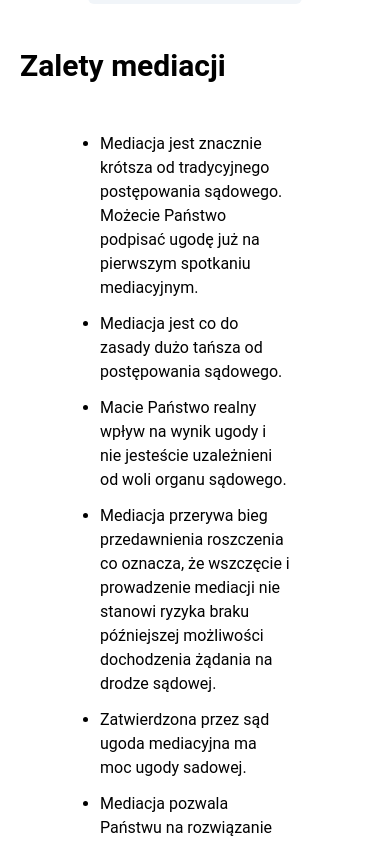
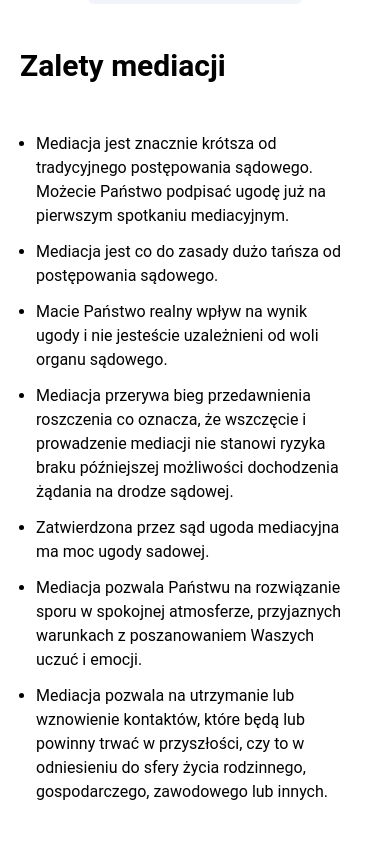
Before and after one commit to nxy7/mediujemy, a Nuxt app: page / in a window 390 px wide. Shown: the part 1980-2823 px from the top of the page. Built offline with nearby package versions, Linux system fonts and the light colour scheme.

Commit message:
frontend update

```diff
--- a/pages/index.vue
+++ b/pages/index.vue
@@ -82,7 +82,7 @@
         <div class="flex flex-col">
             <div class="space-y-4">
                 <div class="text-3xl font-semibold mb-12">Zalety mediacji</div>
-                <ul class="space-y-3 list-disc px-20">
+                <ul class="space-y-3 list-disc px-4 md:px-20">
                     <li>
                         Mediacja jest znacznie krótsza od tradycyjnego postępowania sądowego. Możecie Państwo podpisać
                         ugodę już na pierwszym spotkaniu mediacyjnym.
```
